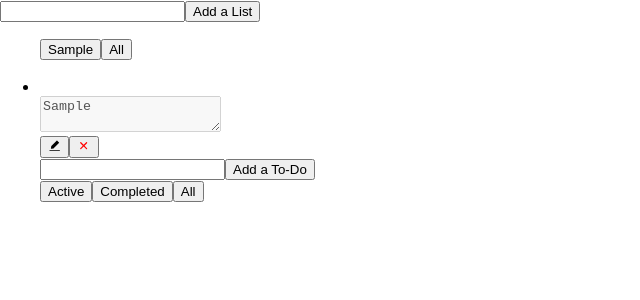
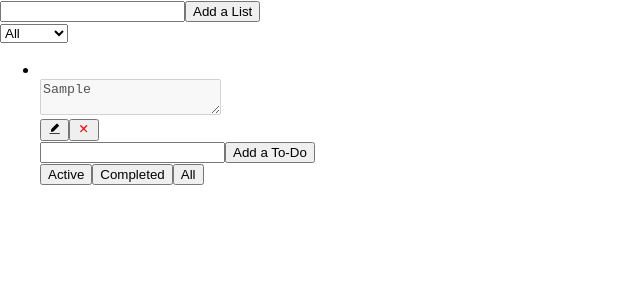
Before and after one commit to Bradley-Laubscher/DulyNoted, a React (Create React App) app in the folder dulynoted/: page / in a window 1280 px wide. Both pictures are taken after typing "Sample" into the empty fields and a click on the button "Add a List". Shown: the top 300 px of the page, without its empty margins (0-640 px from the left). Built offline with nearby package versions, Linux system fonts and the light colour scheme.

Commit message:
Categories filter sorted

```diff
--- a/dulynoted/src/Components/Categories/Categories.js
+++ b/dulynoted/src/Components/Categories/Categories.js
@@ -1,12 +1,10 @@
 import React, { useState } from "react";
 import { useDispatch } from "react-redux";
-// import { useSelector } from "react-redux";
 import { addCategories } from "../../Redux/Reducers/CategoriesSlice";
 import DisplayCategories from "./DisplayCategories";
 
 
 const Categories = () => {
-    // const todos = useSelector((state) => state.todos);
     const [ category, setCategory ] = useState('');
     const dispatch = useDispatch();
 
@@ -17,9 +15,6 @@ const Categories = () => {
             dispatch(addCategories({
                 categoryId: Math.floor(Math.random() * 1000),
                 item: category,
-                // todos: todos,
-                // isActive: false,
-                // todos: [],
             }));
             setCategory('');
         };
@@ -34,10 +29,9 @@ const Categories = () => {
             <input
                 type='text'
                 onChange={(e) => handleChange(e)}
-                className='category-input'
                 value={category}
             />
-            <button className='add-btn' onClick={() => createCategory()}>
+            <button onClick={() => createCategory()}>
                 Add a List
             </button>
             <br />
--- a/dulynoted/src/Components/Categories/DisplayCategories.js
+++ b/dulynoted/src/Components/Categories/DisplayCategories.js
@@ -1,88 +1,47 @@
-import React from "react";
+import React, { useEffect, useState } from "react";
 import { useSelector, useDispatch } from "react-redux";
-// import { connect } from "react-redux";
-// import { useState } from "react";
 import {
          removeCategories,
          updateCategories,
-         selectCategory,
-         displayAllCategories,
  } from "../../Redux/Reducers/CategoriesSlice";
 import CategoryItem from "./CategoryItem";
 
-// const mapStateToProps = (state) => {
-//   return {
-//     cat: state.categories,
-//   };
-// };
-
-// const mapDispatchToProps = (dispatch) => {
-//   return {
-//     removeCategory: (categoryId) => dispatch(removeCategories(categoryId)),
-//     updateCategory: (obj) => dispatch(updateCategories(obj)),
-//     selectCategory: (categoryId) => dispatch(selectCategory(categoryId)),
-//     displayAllCategories: () => dispatch(displayAllCategories()),
-//   };
-// };
-
-
 const DisplayCategories = () => {
   const dispatch = useDispatch();
-  const cat = useSelector((State) => State.categories);
+  const cats = useSelector((state) => state.categories);
+  const [ select, setSelect] = useState('All');
+  const [ activeCategory, setActiveCategory] = useState(null);
 
-    // const [state, setState] = useState('All');
+    const handleChange = (e) => {
+      setSelect(e.target.value)
+    };
 
-    // const cats = useSelector((state) => {
-    //   const all = state.categories.categories;
-    //   const filterId = state.categories.filter;
-    //   if (filterId === null) {
-    //     return all;
-    //   } else {
-    //     return all.filter(category => category.categoryId === filterId)
-    //   }
-    // })
+    useEffect(() => {
+      console.log("select", select)
+      const categoryFilter = cats.filter((category) => category.item === select);
+      setActiveCategory(categoryFilter);
+    }, [cats, select]);
 
     return (
       <div>
-        <ul>
-          {cat.map((category) => {
+
+        <select id='category-selection' onChange={handleChange}>
+          {cats.map((category) => {
             return (
-              // <button onClick={() => setState('Active')}>
-              //   {category.item}
-              // </button>
-              // <button onClick={() => props.selectCategory(category.categoryId)}>
-              //   {category.item}
-              // </button>
-              <button onClick={() => dispatch(selectCategory(category.categoryId))}>
+              <option>
                 {category.item}
-              </button>
+              </option>
             )
           })}
+          <option>
+            All
+          </option>
+        </select>
 
-          {/* <button onClick={() => props.displayAllCategories()}>
-            All
-          </button> */}
-          <button onClick={() => dispatch(displayAllCategories())}>
-            All
-          </button>
-
-        </ul>
         <ul>
-        {/* {props.cat.map((category) => {
+          { activeCategory !== null && activeCategory.map((category) => {
             return (
-              <div key={category.categoryId}>
-                <CategoryItem
-                  key={category.categoryId}
-                  item={category}
-                  removeCategory={props.removeCategory}
-                  updateCategory={props.updateCategory}
-                />
-              </div>
-            )
-          })} */}
-          {cat.map((category) => {
-            return (
-              <div key={category.categoryId}>
+              <div>
                 <CategoryItem
                   key={category.categoryId}
                   item={category}
@@ -93,12 +52,22 @@ const DisplayCategories = () => {
             )
           })}
 
+          { select === 'All' && cats.map((category) => {
+            return (
+              <div>
+                <CategoryItem
+                  key={category.categoryId}
+                  item={category}
+                  removeCategory={(categoryId) => dispatch(removeCategories(categoryId))}
+                  updateCategory={(obj) => dispatch(updateCategories(obj))}
+                />
+              </div>
+            )
+            })}
         </ul>
+
       </div>
   )
 };
 
-// export default connect(mapStateToProps, mapDispatchToProps)(DisplayCategories);
 export default DisplayCategories;
-
-// To Filter state - use useSelector instead of dispatching and action with the filter function in categoriesSlice (as this changes state permanently).
--- a/dulynoted/src/Components/ToDo/ToDo.js
+++ b/dulynoted/src/Components/ToDo/ToDo.js
@@ -17,6 +17,7 @@ const Todo = () => {
                 id: Math.floor(Math.random() * 1000),
                 item: todo,
                 completed: false,
+                // categoryId:
             }));
             setTodo('');
         };
@@ -44,3 +45,8 @@ const Todo = () => {
 };
 
 export default Todo;
+
+
+// external state --- appState
+
+// use selector on appstate to get active category Id
--- a/dulynoted/src/Redux/Reducers/CategoriesSlice.js
+++ b/dulynoted/src/Redux/Reducers/CategoriesSlice.js
@@ -2,20 +2,12 @@ import { createSlice } from '@reduxjs/toolkit';
 
 const categoriesReducer = createSlice({
     name: 'categories',
-    // initialState: [{
-    //     category: {},
-    // }],
-    // initialState: {
-    //     categories: [],
-    //     filter: null,
-    // },
     initialState: [],
     reducers: {
 
         addCategories: (state, action) => {
             let localState = [...state];
             localState.push(action.payload);
-            // localState.categories.todos = [];
             return localState;
         },
 
@@ -38,30 +30,12 @@ const categoriesReducer = createSlice({
             });
         },
 
-        selectCategory: (state, action) => {
-            return state.filter((category) => category.categoryId === action.payload)
-        },
-
-        displayAllCategories: (state, action) => {
-            return state;
-            // return state.filter((category) => category.categoryId === action.payload || category.categoryId !== action.payload)
-        },
-
-        // selectCategory: (state, action) => {
-        //     state.filter = action.payload.categoryId;
-        // },
-
     },
 });
 
 export const { addCategories,
                removeCategories,
                updateCategories,
-               selectCategory,
-               displayAllCategories
              } = categoriesReducer.actions;
 
 export default categoriesReducer.reducer;
-
-
-// problem: when selecting a category by clicking on it, it somewhow removes the rest of the categories from state and only leaves the selected category in state.
```
Also changed, not shown: dulynoted/src/Redux/Reducers/AppSlice.js (deleted, +0 -118 lines).
